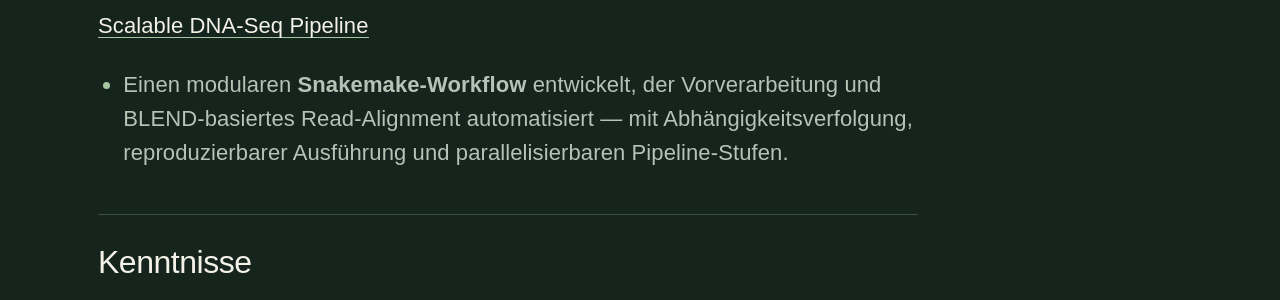
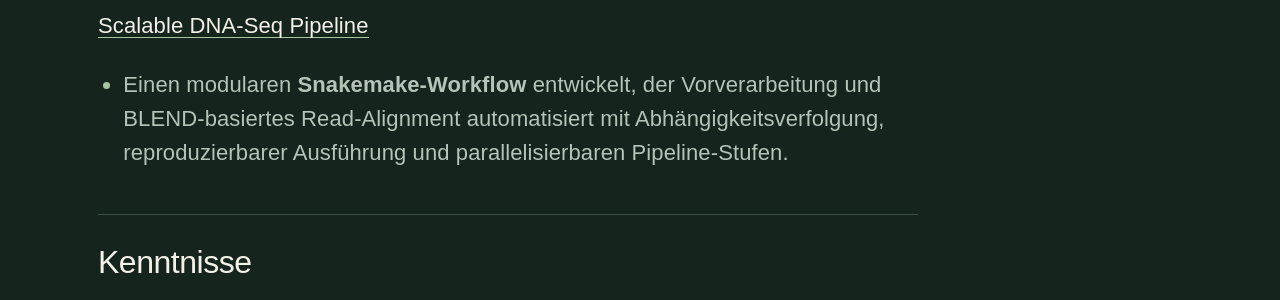
Before and after one commit to fulbelin/fulbelin.github.io, a Jekyll site: the page built from _pages/cv-de.md, in a window 1280 px wide and 900 px high, scrolled down 2960 px. Shown: the part 188-488 px from the top of the window. Built offline with Jekyll 4.4.1, drawn with Linux system fonts in a browser that asks for light colours; some web fonts are replaced.

Commit message:
updated lebenslauf

```diff
--- a/_pages/cv-de.md
+++ b/_pages/cv-de.md
@@ -54,7 +54,7 @@ Lehrveranstaltungen: Maschinelles Lernen, Neuronale Netze, Datennetze, Verarbeit
 
 **[Scalable DNA-Seq Pipeline](https://github.com/fulbelin/Snakemake-workflow-dna-seq-short-read-blend-map)**
 
-- Einen modularen **Snakemake-Workflow** entwickelt, der Vorverarbeitung und BLEND-basiertes Read-Alignment automatisiert — mit Abhängigkeitsverfolgung, reproduzierbarer Ausführung und parallelisierbaren Pipeline-Stufen.
+- Einen modularen **Snakemake-Workflow** entwickelt, der Vorverarbeitung und BLEND-basiertes Read-Alignment automatisiert mit Abhängigkeitsverfolgung, reproduzierbarer Ausführung und parallelisierbaren Pipeline-Stufen.
 
 ## Kenntnisse
 
```
